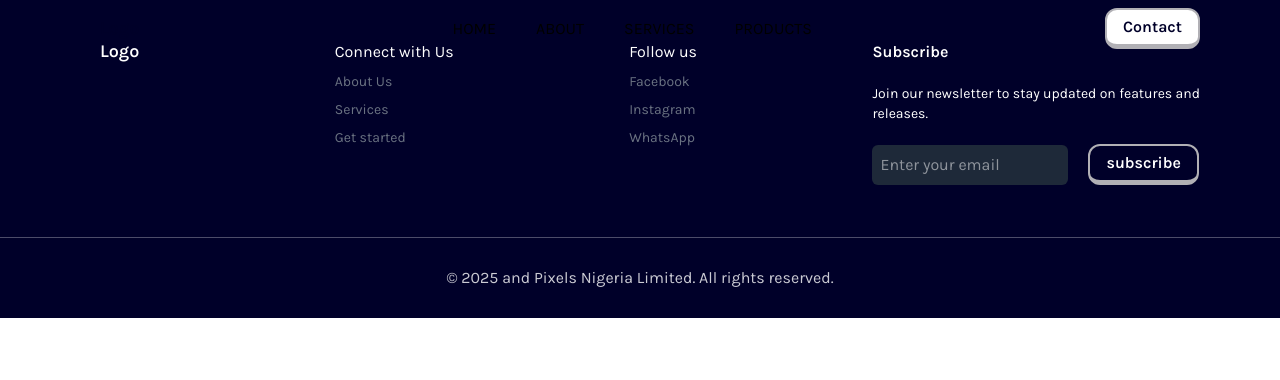
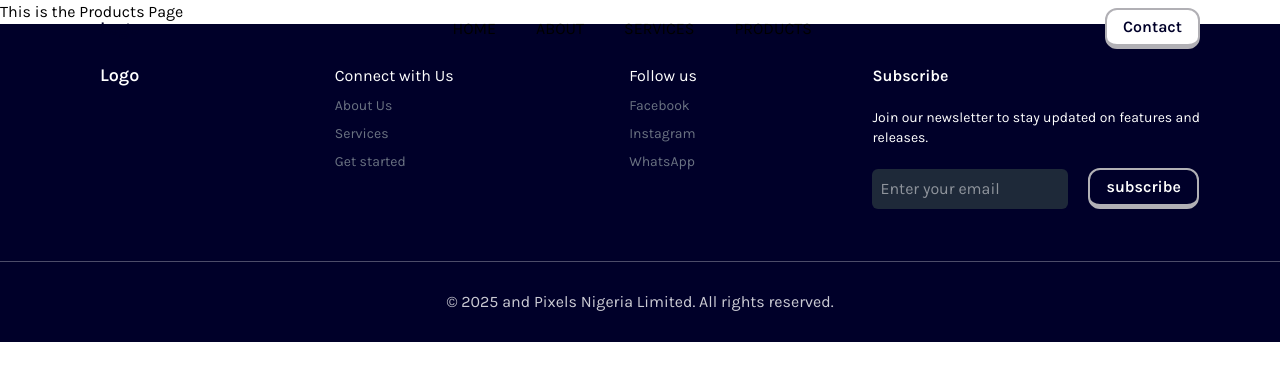
Before and after one commit to Tez-cyber/inks_pixels, a React (Vite) app: page /products in a window 1280 px wide. Shown: the top 380 px of the page. Built offline with nearby package versions, Linux system fonts and the light colour scheme.

Commit message:
Created products page

```diff
--- a/src/App.jsx
+++ b/src/App.jsx
@@ -5,6 +5,7 @@ import CircularProgress from '@mui/material/CircularProgress';
 import { Navbar } from "./components/navbar/navbar";
 import { Footer } from "./components/footer";
 import ThankYouPage from './pages/ThankYouPage';
+import ProductsPage from './pages/ProductsPage';
 
 // Use React.memo for components that don't need to update on every render
 const LandingPage = React.memo(React.lazy(() => import("./pages/LandingPage")));
@@ -12,7 +13,6 @@ const AboutPage = React.memo(React.lazy(() => import("./pages/AboutPage")));
 const GetStartedPage = React.memo(React.lazy(() => import("./pages/GetStartedPage")));
 const ServicesPage = React.memo(React.lazy(() => import("./pages/ServicesPage")));
 
-// Optimized ScrollToTop component using useLayoutEffect and route change detection
 const ScrollToTop = () => {
   const { pathname } = useLocation();
 
@@ -54,7 +54,6 @@ function App() {
           console.log('Smoothscroll polyfill loaded');
         } catch (error) {
           console.error("Failed to load smoothscroll-polyfill:", error);
-          // Optionally, you could provide a user-friendly message here
         }
       }
     };
@@ -72,6 +71,7 @@ function App() {
           <Route path="/getstarted" element={<GetStartedPage />} />
           <Route path="/thankyou" element={<ThankYouPage />} />
           <Route path="/services" element={<ServicesPage />} />
+          <Route path="/products" element={<ProductsPage />} />
         </Routes>
       </Suspense>
       <Footer />
--- /dev/null
+++ b/src/pages/ProductsPage.jsx
@@ -0,0 +1,11 @@
+
+
+const ProductsPage = () => {
+    return (
+        <div>
+            This is the Products Page
+        </div>
+    )
+}
+
+export default ProductsPage
```
